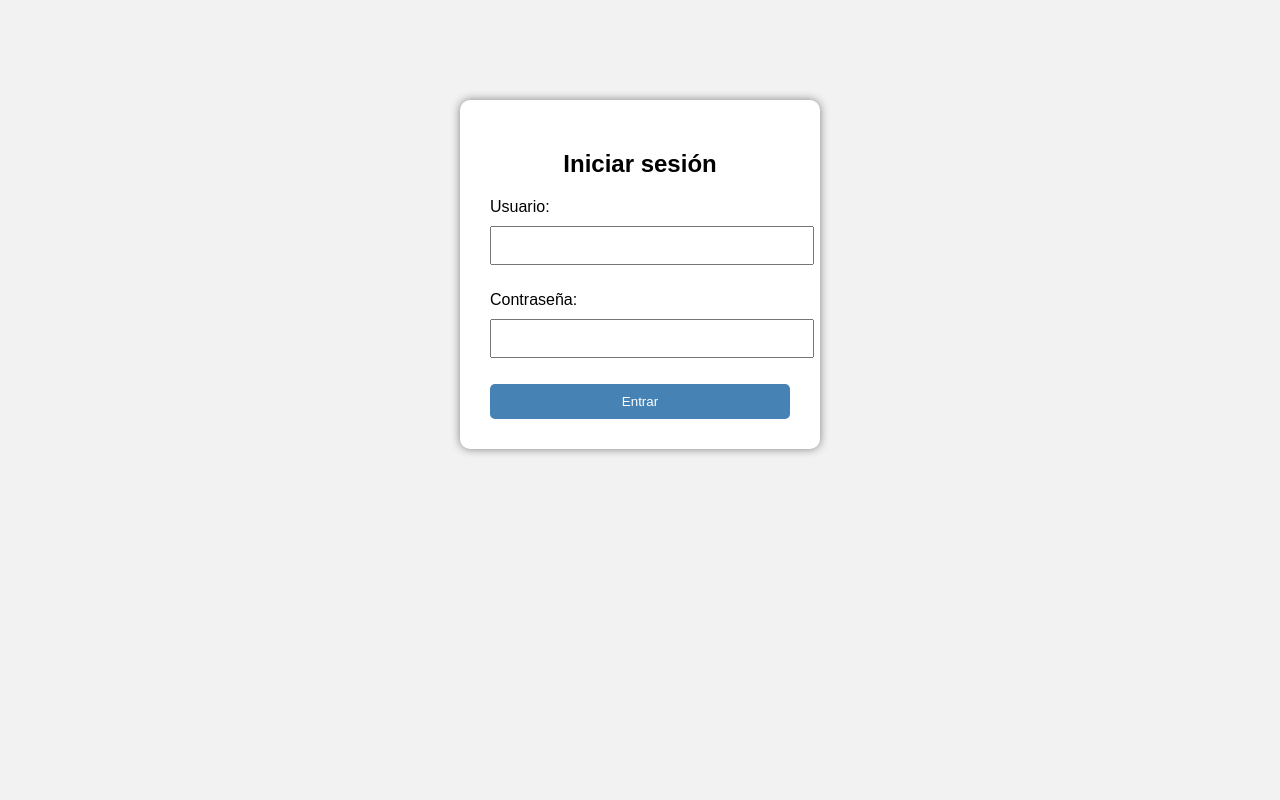
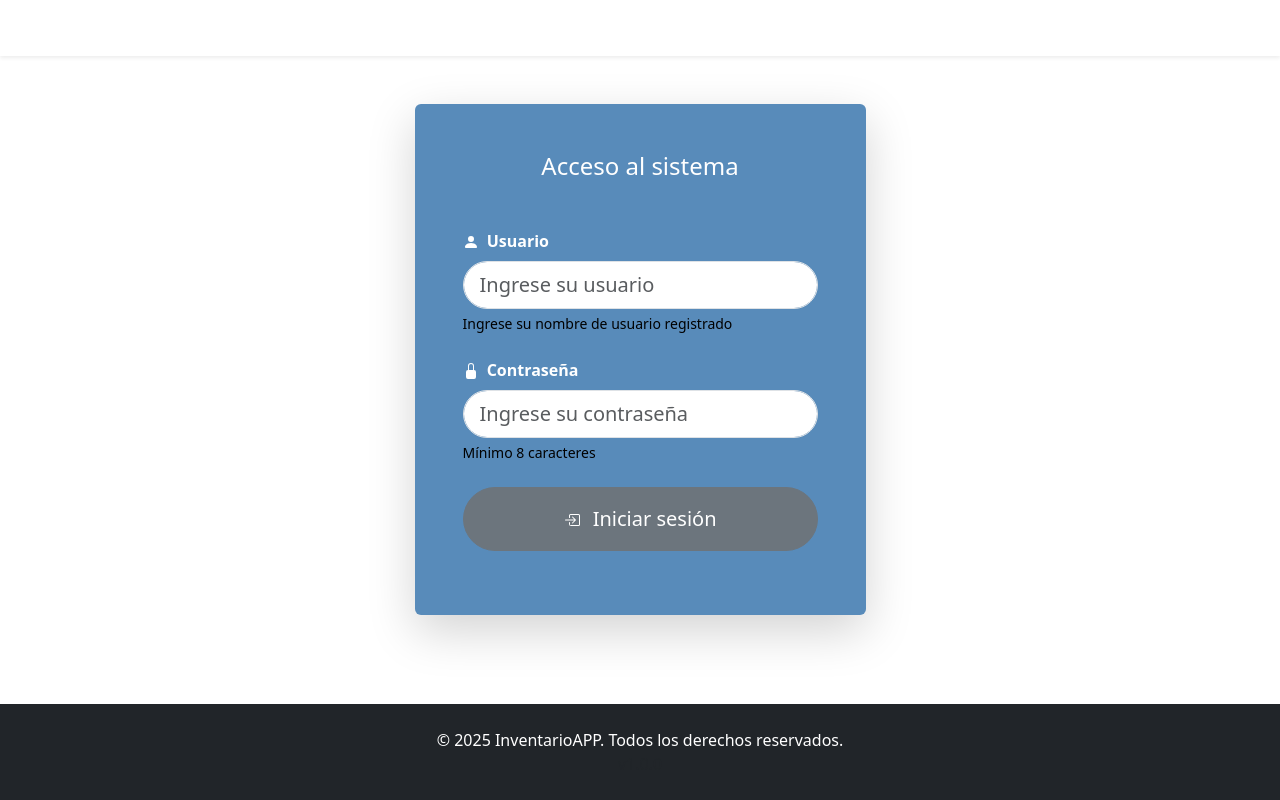
Before and after one commit to Emmanuel-L1/inventario-app, a Django app: page /login/ in a window 1280 px wide. Run offline with Django 5.2, Linux system fonts and the light colour scheme.

Commit message:
Agregue base.html con bootstrap

```diff
--- /dev/null
+++ b/INVENTARIOAPP/templates/base.html
@@ -0,0 +1,98 @@
+<!DOCTYPE html>
+<html lang="es">
+<head>
+    <meta charset="UTF-8">
+    <meta name="viewport" content="width=device-width, initial-scale=1, shrink-to-fit=no">
+    <meta name="description" content="Sistema de gestión de inventario">
+
+    <!-- Bootstrap CSS -->
+    <link href="https://cdn.jsdelivr.net/npm/bootstrap@5.3.2/dist/css/bootstrap.min.css" rel="stylesheet">
+
+    <!-- Bloque para CSS adicional en plantillas hijas -->
+    {% block extra_css %}
+    <style>
+        .navbar-custom-bg {
+            background-color: #588BBA; /* Fondo azul personalizado para la navbar */
+        }
+        .btn-custom-contrast {
+            background-color: #FFFFFF; /* Fondo blanco para el botón */
+            color: #000000; /* Texto negro para buen contraste */
+            border: 1px solid #FFFFFF; /* Borde blanco para definición */
+        }
+        .btn-custom-contrast:hover {
+            background-color: #E0E0E0; /* Gris claro al pasar el mouse */
+            color: #000000;
+        }
+        .text-white-contrast {
+            color: #FFFFFF; /* Texto blanco para otros elementos de la navbar */
+        }
+    </style>
+    {% endblock %}
+
+    <title>{% block title %}InventarioAPP{% endblock %}</title>
+</head>
+<body class="d-flex flex-column min-vh-100">
+    <!-- Navbar -->
+    <nav class="navbar navbar-expand-lg navbar-dark shadow-sm navbar-custom-bg">
+        <div class="container">
+            <a class="navbar-brand text-white-contrast" href="{% url 'inicio' %}" aria-label="Ir al inicio">
+                <svg xmlns="http://www.w3.org/2000/svg" width="24" height="24" fill="currentColor" class="bi bi-box-seam me-2" viewBox="0 0 16 16">
+                    <path d="M8.186 1.113a.5.5 0 0 0-.372 0L1.846 3.5l2.404.961L10.404 2zm3.564 1.426L5.596 5 8 5.961 14.154 3.5zm3.25 1.7-6.5 2.6v7.922l6.5-2.6V4.24zM7.5 14.762V6.838L1 4.239v7.923zM7.443.184a1.5 1.5 0 0 1 1.114 0l7.129 2.852A.5.5 0 0 1 16 3.5v8.662a1 1 0 0 1-.629.928l-7.185 2.874a.5.5 0 0 1-.372 0L.63 13.09a1 1 0 0 1-.63-.928V3.5a.5.5 0 0 1 .314-.464z"/>
+                </svg>
+                InventarioAPP
+            </a>
+
+            <button class="navbar-toggler" type="button" data-bs-toggle="collapse" data-bs-target="#mainNav"
+                    aria-controls="mainNav" aria-expanded="false" aria-label="Toggle navigation">
+                <span class="navbar-toggler-icon"></span>
+            </button>
+
+            <div class="collapse navbar-collapse" id="mainNav">
+                <div class="navbar-nav ms-auto">
+                    {% if user.is_authenticated %}
+                        <span class="nav-item nav-link text-white-contrast me-3">
+                            <svg xmlns="http://www.w3.org/2000/svg" width="16" height="16" fill="currentColor" class="bi bi-person-fill me-1" viewBox="0 0 16 16">
+                                <path d="M3 14s-1 0-1-1 1-4 6-4 6 3 6 4-1 1-1 1zm5-6a3 3 0 1 0 0-6 3 3 0 0 0 0 6"/>
+                            </svg>
+                            {{ user.username }}
+                        </span>
+                        <form method="post" action="{% url 'logout' %}" class="nav-item">
+                            {% csrf_token %}
+                            <button type="submit" class="btn btn-custom-contrast" aria-label="Cerrar sesión">
+                                <svg xmlns="http://www.w3.org/2000/svg" width="16" height="16" fill="currentColor" class="bi bi-box-arrow-right me-1" viewBox="0 0 16 16">
+                                    <path fill-rule="evenodd" d="M10 12.5a.5.5 0 0 1-.5.5h-8a.5.5 0 0 1-.5-.5v-9a.5.5 0 0 1 .5-.5h8a.5.5 0 0 1 .5.5v2a.5.5 0 0 0 1 0v-2A1.5 1.5 0 0 0 9.5 2h-8A1.5 1.5 0 0 0 0 3.5v9A1.5 1.5 0 0 0 1.5 14h8a1.5 1.5 0 0 0 1.5-1.5v-2a.5.5 0 0 0-1 0z"/>
+                                    <path fill-rule="evenodd" d="M15.854 8.354a.5.5 0 0 0 0-.708l-3-3a.5.5 0 0 0-.708.708L14.293 7.5H5.5a.5.5 0 0 0 0 1h8.793l-2.147 2.146a.5.5 0 0 0 .708.708z"/>
+                                </svg>
+                                Cerrar sesión
+                            </button>
+                        </form>
+                    {% endif %}
+                </div>
+            </div>
+        </div>
+    </nav>
+
+    <!-- Contenido principal -->
+    <main class="container my-5 flex-grow-1">
+        <div class="row justify-content-center">
+            <div class="col-12 col-lg-10">
+                {% block content %}{% endblock %}
+            </div>
+        </div>
+    </main>
+
+    <!-- Footer -->
+    <footer class="bg-dark text-white mt-auto py-4">
+        <div class="container text-center">
+            <p class="mb-0">© {% now "Y" %} InventarioAPP. Todos los derechos reservados.</p>
+            <p class="text-muted mb-0">v1.0.0</p>
+        </div>
+    </footer>
+
+    <!-- Bootstrap JS -->
+    <script src="https://cdn.jsdelivr.net/npm/bootstrap@5.3.2/dist/js/bootstrap.bundle.min.js"></script>
+
+    <!-- Bloque para JS adicional en plantillas hijas -->
+    {% block extra_js %}{% endblock %}
+</body>
+</html>
--- a/INVENTARIOAPP/usuario/templates/login.html
+++ b/INVENTARIOAPP/usuario/templates/login.html
@@ -1,45 +1,91 @@
-<!DOCTYPE html>
-<html lang="es">
-<head>
-    <meta charset="UTF-8">
-    <title>Iniciar sesión</title>
+{% extends 'base.html' %}
+
+{% block title %}Iniciar sesión | InventarioAPP{% endblock %}
+
+{% block extra_css %}
 <style>
-        body { font-family: Arial; background-color: #f2f2f2; }
-        .login-container {
-            width: 300px;
-            margin: 100px auto;
-            padding: 30px;
-            background: white;
-            border-radius: 10px;
-            box-shadow: 0px 0px 10px gray;
+    .card-custom-bg {
+        background-color: #588BBA;
     }
-        h2 { text-align: center; }
-        input[type="text"], input[type="password"] {
-            width: 100%;
-            padding: 10px;
-            margin: 10px 0;
+    .form-control-custom {
+        border-radius: 2rem;
     }
-        button {
-            width: 100%;
-            padding: 10px;
-            background-color: steelblue;
-            color: white;
-            border: none;
-            border-radius: 5px;
+    .btn-custom {
+        border-radius: 2rem;
+    }
+    .text-accessible {
+        color: #000000;
     }
 </style>
-</head>
-<body>
-    <div class="login-container">
-        <h2>Iniciar sesión</h2>
-        <form method="post">
+{% endblock %}
+
+{% block content %}
+<div class="row justify-content-center">
+    <div class="col-md-8 col-lg-6">
+        <div class="card shadow-lg border-0 card-custom-bg">
+            <div class="card-body p-5">
+                <!-- Título -->
+                <div class="text-center mb-5">
+                    <h2 class="h4 mb-4 text-white">Acceso al sistema</h2>
+                </div>
+
+                <!-- Formulario de login -->
+                <form method="post" class="needs-validation" novalidate>
                     {% csrf_token %}
-            {{ form.as_p }}
-            <button type="submit">Entrar</button>
+
+                    <!-- Campo Usuario -->
+                    <div class="mb-4">
+                        <label for="id_username" class="form-label fw-bold text-white">
+                            <svg xmlns="http://www.w3.org/2000/svg" width="16" height="16" fill="currentColor" class="bi bi-person-fill me-1" viewBox="0 0 16 16">
+                                <path d="M3 14s-1 0-1-1 1-4 6-4 6 3 6 4-1 1-1 1H3zm5-6a3 3 0 1 0 0-6 3 3 0 0 0 0 6z"/>
+                            </svg>
+                            Usuario
+                        </label>
+                        <input type="text" name="username" id="id_username"
+                               class="form-control form-control-lg form-control-custom {% if form.errors %}is-invalid{% endif %}"
+                               placeholder="Ingrese su usuario" required
+                               aria-describedby="usernameHelp">
+                        <div id="usernameHelp" class="form-text text-accessible">Ingrese su nombre de usuario registrado</div>
+                    </div>
+
+                    <!-- Campo Contraseña -->
+                    <div class="mb-4">
+                        <label for="id_password" class="form-label fw-bold text-white">
+                            <svg xmlns="http://www.w3.org/2000/svg" width="16" height="16" fill="currentColor" class="bi bi-lock-fill me-1" viewBox="0 0 16 16">
+                                <path d="M8 1a2 2 0 0 1 2 2v4H6V3a2 2 0 0 1 2-2m3 6V3a3 3 0 0 0-6 0v4a2 2 0 0 0-2 2v5a2 2 0 0 0 2 2h6a2 2 0 0 0 2-2V9a2 2 0 0 0-2-2"/>
+                            </svg>
+                            Contraseña
+                        </label>
+                        <input type="password" name="password" id="id_password"
+                               class="form-control form-control-lg form-control-custom {% if form.errors %}is-invalid{% endif %}"
+                               placeholder="Ingrese su contraseña" required
+                               aria-describedby="passwordHelp">
+                        <div id="passwordHelp" class="form-text text-accessible">Mínimo 8 caracteres</div>
+                    </div>
+
+                    <!-- Mensajes de error -->
+                    {% if form.errors %}
+                    <div class="alert alert-danger d-flex align-items-center" role="alert">
+                        <svg xmlns="http://www.w3.org/2000/svg" width="24" height="24" fill="currentColor" class="bi bi-exclamation-triangle-fill flex-shrink-0 me-2" viewBox="0 0 16 16">
+                            <path d="M8.982 1.566a1.13 1.13 0 0 0-1.96 0L.165 13.233c-.457.778.091 1.767.98 1.767h13.713c.889 0 1.438-.99.98-1.767zM8 5c.535 0 .954.462.9.995l-.35 3.507a.552.552 0 0 1-1.1 0L7.1 5.995A.905.905 0 0 1 8 5m.002 6a1 1 0 1 1 0 2 1 1 0 0 1 0-2"/>
+                        </svg>
+                        <div>
+                            Usuario o contraseña incorrectos. Intente nuevamente.
+                        </div>
+                    </div>
+                    {% endif %}
+
+                    <!-- Botón de submit -->
+                    <button type="submit" class="btn btn-secondary btn-lg w-100 py-3 mb-3 btn-custom">
+                        <svg xmlns="http://www.w3.org/2000/svg" width="16" height="16" fill="currentColor" class="bi bi-box-arrow-in-right me-2" viewBox="0 0 16 16">
+                            <path fill-rule="evenodd" d="M6 3.5a.5.5 0 0 1 .5-.5h8a.5.5 0 0 1 .5.5v9a.5.5 0 0 1-.5.5h-8a.5.5 0 1 1-.5-.5v-2a.5.5 0 0 0-1 0v2A1.5 1.5 0 0 0 6.5 14h8a1.5 1.5 0 0 0 1.5-1.5v-9A1.5 1.5 0 0 0 14.5 2h-8A1.5 1.5 0 0 0 5 3.5v2a.5.5 0 0 0 1 0z"/>
+                            <path fill-rule="evenodd" d="M11.854 8.354a.5.5 0 0 0 0-.708l-3-3a.5.5 0 1 0-.708.708L10.293 7.5H1.5a.5.5 0 0 0 0 1h8.793l-2.147 2.146a.5.5 0 0 0 .708.708z"/>
+                        </svg>
+                        Iniciar sesión
+                    </button>
                 </form>
-        {% if form.errors %}
-            <p style="color: red; text-align: center;">Usuario o contraseña incorrectos.</p>
-        {% endif %}
             </div>
-</body>
-</html>
+        </div>
+    </div>
+</div>
+{% endblock %}
```
Also changed, not shown: INVENTARIOAPP/usuario/templates/inicio.html (+50 -21 lines). Lines whose indentation alone changed are shown as unchanged.
